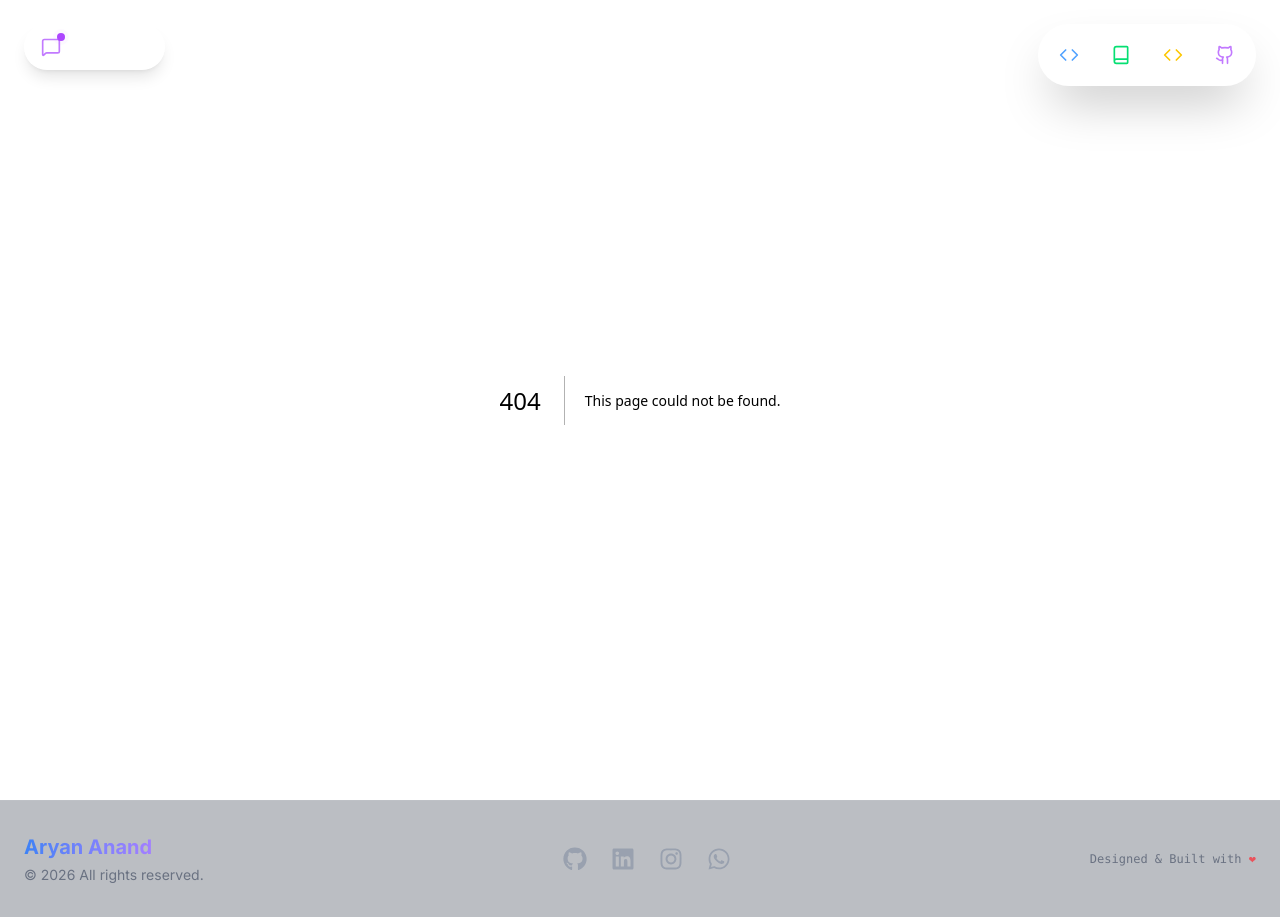
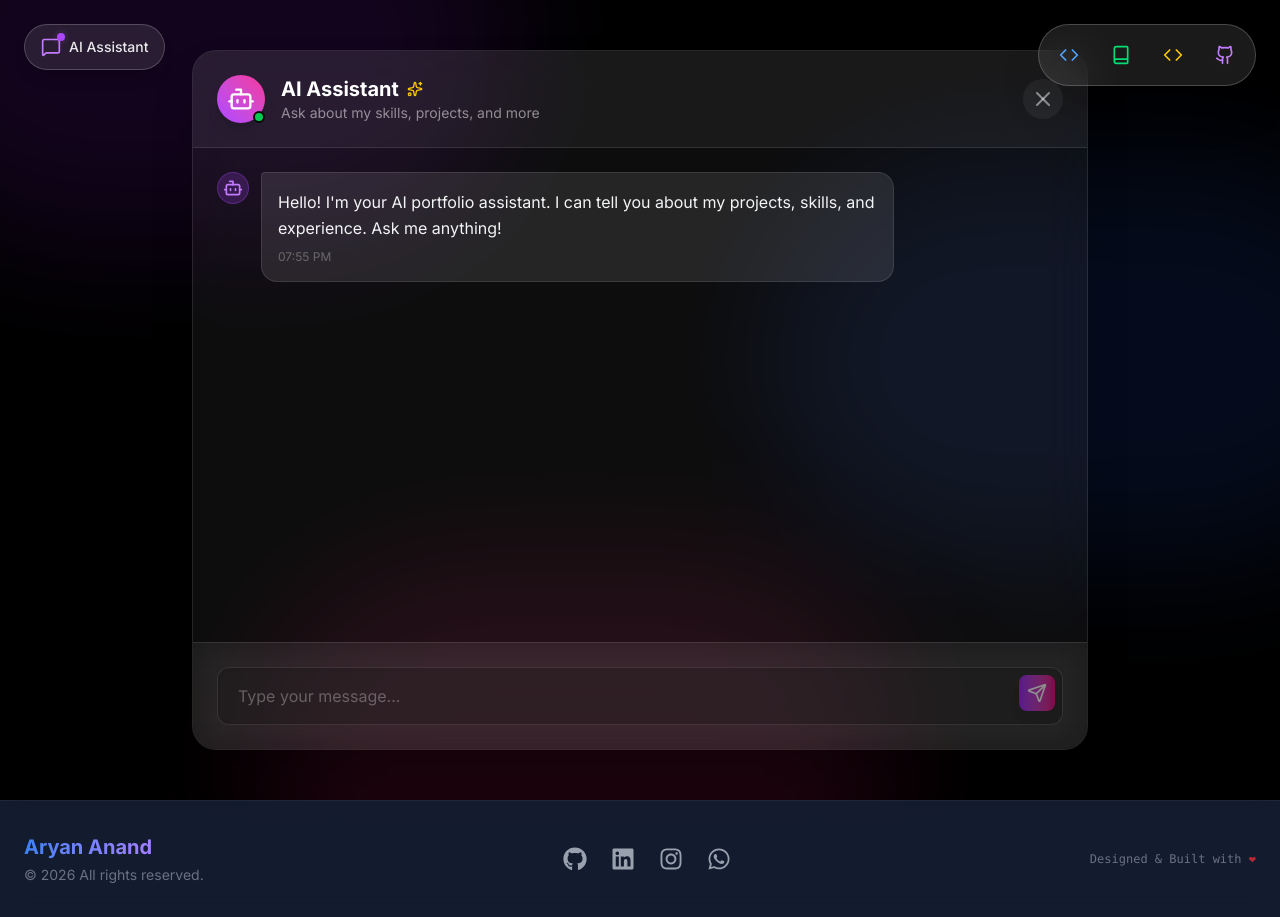
Before and after one commit to ar586/Portfolio, a Next.js app in the folder frontend/: page /chat in a window 1280 px wide. Before the commit this address had no page. Built offline with nearby package versions, Linux system fonts and the light colour scheme.

Commit message:
chat interface implement

```diff
--- /dev/null
+++ b/frontend/app/chat/page.tsx
@@ -0,0 +1,18 @@
+import ChatInterface from '@/components/ChatInterface';
+
+export default function ChatPage() {
+    return (
+        <main className="min-h-screen bg-black relative overflow-hidden flex items-center justify-center p-4">
+            {/* Background Elements */}
+            <div className="absolute top-0 left-0 w-full h-full overflow-hidden z-0">
+                <div className="absolute -top-[20%] -left-[10%] w-[50%] h-[50%] bg-purple-900/20 rounded-full blur-3xl animate-blob"></div>
+                <div className="absolute top-[20%] -right-[10%] w-[50%] h-[50%] bg-blue-900/20 rounded-full blur-3xl animate-blob animation-delay-2000"></div>
+                <div className="absolute -bottom-[20%] left-[20%] w-[50%] h-[50%] bg-pink-900/20 rounded-full blur-3xl animate-blob animation-delay-4000"></div>
+            </div>
+
+            <div className="relative z-10 w-full max-w-5xl">
+                <ChatInterface />
+            </div>
+        </main>
+    );
+}
--- /dev/null
+++ b/frontend/components/ChatInterface.tsx
@@ -0,0 +1,191 @@
+'use client';
+
+import { useState, useRef, useEffect } from 'react';
+import { motion, AnimatePresence } from 'framer-motion';
+import { Send, Bot, User, Loader2, Sparkles, X } from 'lucide-react';
+import Link from 'next/link';
+
+interface Message {
+    id: string;
+    role: 'user' | 'assistant';
+    content: string;
+    timestamp: Date;
+}
+
+export default function ChatInterface() {
+    const [messages, setMessages] = useState<Message[]>([
+        {
+            id: '1',
+            role: 'assistant',
+            content: "Hello! I'm your AI portfolio assistant. I can tell you about my projects, skills, and experience. Ask me anything!",
+            timestamp: new Date()
+        }
+    ]);
+    const [input, setInput] = useState('');
+    const [isLoading, setIsLoading] = useState(false);
+    const [sessionId, setSessionId] = useState<string | null>(null);
+    const messagesEndRef = useRef<HTMLDivElement>(null);
+
+    const scrollToBottom = () => {
+        messagesEndRef.current?.scrollIntoView({ behavior: 'smooth' });
+    };
+
+    useEffect(() => {
+        scrollToBottom();
+    }, [messages]);
+
+    const handleSubmit = async (e: React.FormEvent) => {
+        e.preventDefault();
+        if (!input.trim() || isLoading) return;
+
+        const userMessage: Message = {
+            id: Date.now().toString(),
+            role: 'user',
+            content: input.trim(),
+            timestamp: new Date()
+        };
+
+        setMessages(prev => [...prev, userMessage]);
+        setInput('');
+        setIsLoading(true);
+
+        try {
+            const response = await fetch('http://localhost:8000/api/v1/chat/query', {
+                method: 'POST',
+                headers: {
+                    'Content-Type': 'application/json',
+                },
+                body: JSON.stringify({
+                    message: userMessage.content,
+                    session_id: sessionId
+                }),
+            });
+
+            if (!response.ok) {
+                throw new Error('Failed to get response');
+            }
+
+            const data = await response.json();
+
+            if (data.session_id) {
+                setSessionId(data.session_id);
+            }
+
+            const botMessage: Message = {
+                id: (Date.now() + 1).toString(),
+                role: 'assistant',
+                content: data.response,
+                timestamp: new Date()
+            };
+
+            setMessages(prev => [...prev, botMessage]);
+        } catch (error) {
+            console.error('Chat error:', error);
+            const errorMessage: Message = {
+                id: (Date.now() + 1).toString(),
+                role: 'assistant',
+                content: "I apologize, but I'm having trouble connecting to the server right now. Please try again later.",
+                timestamp: new Date()
+            };
+            setMessages(prev => [...prev, errorMessage]);
+        } finally {
+            setIsLoading(false);
+        }
+    };
+
+    return (
+        <div className="w-full max-w-4xl mx-auto h-[700px] flex flex-col bg-white/5 backdrop-blur-xl rounded-3xl border border-white/10 shadow-2xl overflow-hidden text-white/90">
+            {/* Header */}
+            <div className="p-6 border-b border-white/10 bg-white/5 flex items-center justify-between gap-4">
+                <div className="flex items-center gap-4">
+                    <div className="relative">
+                        <div className="w-12 h-12 rounded-full bg-gradient-to-tr from-purple-500 to-pink-500 flex items-center justify-center shadow-lg">
+                            <Bot className="w-7 h-7 text-white" />
+                        </div>
+                        <span className="absolute bottom-0 right-0 w-3 h-3 bg-green-500 border-2 border-[#0a0a0a] rounded-full"></span>
+                    </div>
+                    <div>
+                        <h2 className="text-xl font-bold text-white flex items-center gap-2">
+                            AI Assistant <Sparkles className="w-4 h-4 text-yellow-400" />
+                        </h2>
+                        <p className="text-sm text-white/50">Ask about my skills, projects, and more</p>
+                    </div>
+                </div>
+                <Link href="/" className="p-2 bg-white/5 hover:bg-white/10 rounded-full transition-colors text-white/50 hover:text-white" aria-label="Close chat">
+                    <X className="w-6 h-6" />
+                </Link>
+            </div>
+
+            {/* Messages Area */}
+            <div className="flex-1 overflow-y-auto p-6 space-y-6 custom-scrollbar">
+                {messages.map((message) => (
+                    <motion.div
+                        key={message.id}
+                        initial={{ opacity: 0, y: 20 }}
+                        animate={{ opacity: 1, y: 0 }}
+                        className={`flex ${message.role === 'user' ? 'justify-end' : 'justify-start'}`}
+                    >
+                        <div className={`flex items-start gap-3 max-w-[80%] ${message.role === 'user' ? 'flex-row-reverse' : 'flex-row'}`}>
+                            <div className={`w-8 h-8 rounded-full flex items-center justify-center shrink-0 ${message.role === 'user'
+                                ? 'bg-blue-500/20 text-blue-400 border border-blue-500/30'
+                                : 'bg-purple-500/20 text-purple-400 border border-purple-500/30'
+                                }`}>
+                                {message.role === 'user' ? <User className="w-5 h-5" /> : <Bot className="w-5 h-5" />}
+                            </div>
+
+                            <div className={`p-4 rounded-2xl ${message.role === 'user'
+                                ? 'bg-blue-600/20 border border-blue-500/30 text-blue-50 rounded-tr-sm'
+                                : 'bg-white/10 border border-white/10 text-gray-100 rounded-tl-sm'
+                                }`}>
+                                <p className="leading-relaxed whitespace-pre-wrap">{message.content}</p>
+                                <span className="text-xs text-white/30 mt-2 block">
+                                    {message.timestamp.toLocaleTimeString([], { hour: '2-digit', minute: '2-digit' })}
+                                </span>
+                            </div>
+                        </div>
+                    </motion.div>
+                ))}
+
+                {isLoading && (
+                    <motion.div
+                        initial={{ opacity: 0, y: 10 }}
+                        animate={{ opacity: 1, y: 0 }}
+                        className="flex justify-start"
+                    >
+                        <div className="flex items-center gap-3">
+                            <div className="w-8 h-8 rounded-full bg-purple-500/20 text-purple-400 border border-purple-500/30 flex items-center justify-center">
+                                <Bot className="w-5 h-5" />
+                            </div>
+                            <div className="bg-white/5 border border-white/10 px-4 py-3 rounded-2xl rounded-tl-sm flex items-center gap-2">
+                                <Loader2 className="w-4 h-4 animate-spin text-purple-400" />
+                                <span className="text-sm text-white/50">Thinking...</span>
+                            </div>
+                        </div>
+                    </motion.div>
+                )}
+                <div ref={messagesEndRef} />
+            </div>
+
+            {/* Input Area */}
+            <div className="p-6 bg-white/5 border-t border-white/10 backdrop-blur-lg">
+                <form onSubmit={handleSubmit} className="relative">
+                    <input
+                        type="text"
+                        value={input}
+                        onChange={(e) => setInput(e.target.value)}
+                        placeholder="Type your message..."
+                        className="w-full bg-black/20 text-white placeholder-white/30 border border-white/10 rounded-xl py-4 pl-5 pr-14 focus:outline-none focus:border-purple-500/50 focus:bg-black/30 transition-all shadow-inner"
+                        disabled={isLoading}
+                    />
+                    <button
+                        type="submit"
+                        disabled={!input.trim() || isLoading}
+                        className="absolute right-2 top-2 p-2 bg-gradient-to-r from-purple-600 to-pink-600 rounded-lg text-white hover:opacity-90 disabled:opacity-50 disabled:cursor-not-allowed transition-all shadow-lg hover:shadow-purple-500/25 active:scale-95"
+                    >
+                        <Send className="w-5 h-5" />
+                    </button>
+                </form>
+            </div>
+        </div>
+    );
+}
--- a/frontend/components/Footer.tsx
+++ b/frontend/components/Footer.tsx
@@ -14,19 +14,19 @@ export default function Footer() {
         {
             name: 'LinkedIn',
             icon: FaLinkedin,
-            url: 'https://linkedin.com/in/',
+            url: 'https://www.linkedin.com/in/aryan-anand-4aba06309/',
             color: 'hover:text-blue-400'
         },
         {
             name: 'Instagram',
             icon: FaInstagram,
-            url: 'https://instagram.com/',
+            url: 'https://www.instagram.com/aryansingh4600/',
             color: 'hover:text-pink-400'
         },
         {
             name: 'WhatsApp',
             icon: FaWhatsapp,
-            url: 'https://wa.me/',
+            url: 'aryansingh252006sep@gmail.com',
             color: 'hover:text-green-400'
         }
     ];
--- a/frontend/components/Hero.tsx
+++ b/frontend/components/Hero.tsx
@@ -88,10 +88,10 @@ export default function Hero() {
                                 <a href="https://github.com/ar586" target="_blank" className="p-2 rounded-lg bg-white/5 hover:bg-white/10 text-gray-400 hover:text-white transition-all">
                                     <Github className="w-5 h-5" />
                                 </a>
-                                <a href="https://linkedin.com" target="_blank" className="p-2 rounded-lg bg-white/5 hover:bg-white/10 text-gray-400 hover:text-blue-400 transition-all">
+                                <a href="https://www.linkedin.com/in/aryan-anand-4aba06309/" target="_blank" className="p-2 rounded-lg bg-white/5 hover:bg-white/10 text-gray-400 hover:text-blue-400 transition-all">
                                     <Linkedin className="w-5 h-5" />
                                 </a>
-                                <a href="mailto:contact@example.com" className="p-2 rounded-lg bg-white/5 hover:bg-white/10 text-gray-400 hover:text-red-400 transition-all">
+                                <a href="aryansingh252006sep@gmail.com" className="p-2 rounded-lg bg-white/5 hover:bg-white/10 text-gray-400 hover:text-red-400 transition-all">
                                     <Mail className="w-5 h-5" />
                                 </a>
                             </div>
```
Also changed, not shown: 2 other files (tests, documents, lock files or other folders).
